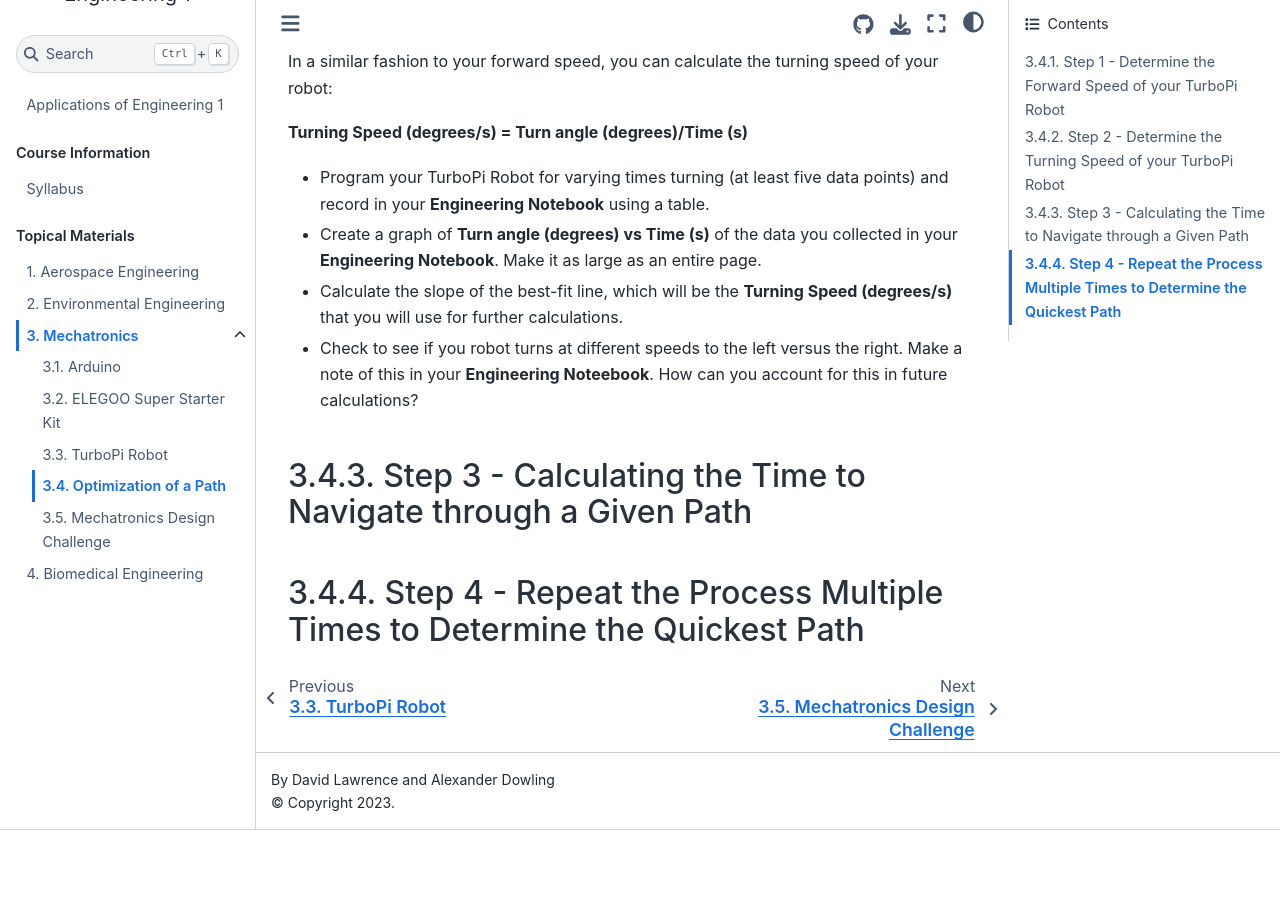
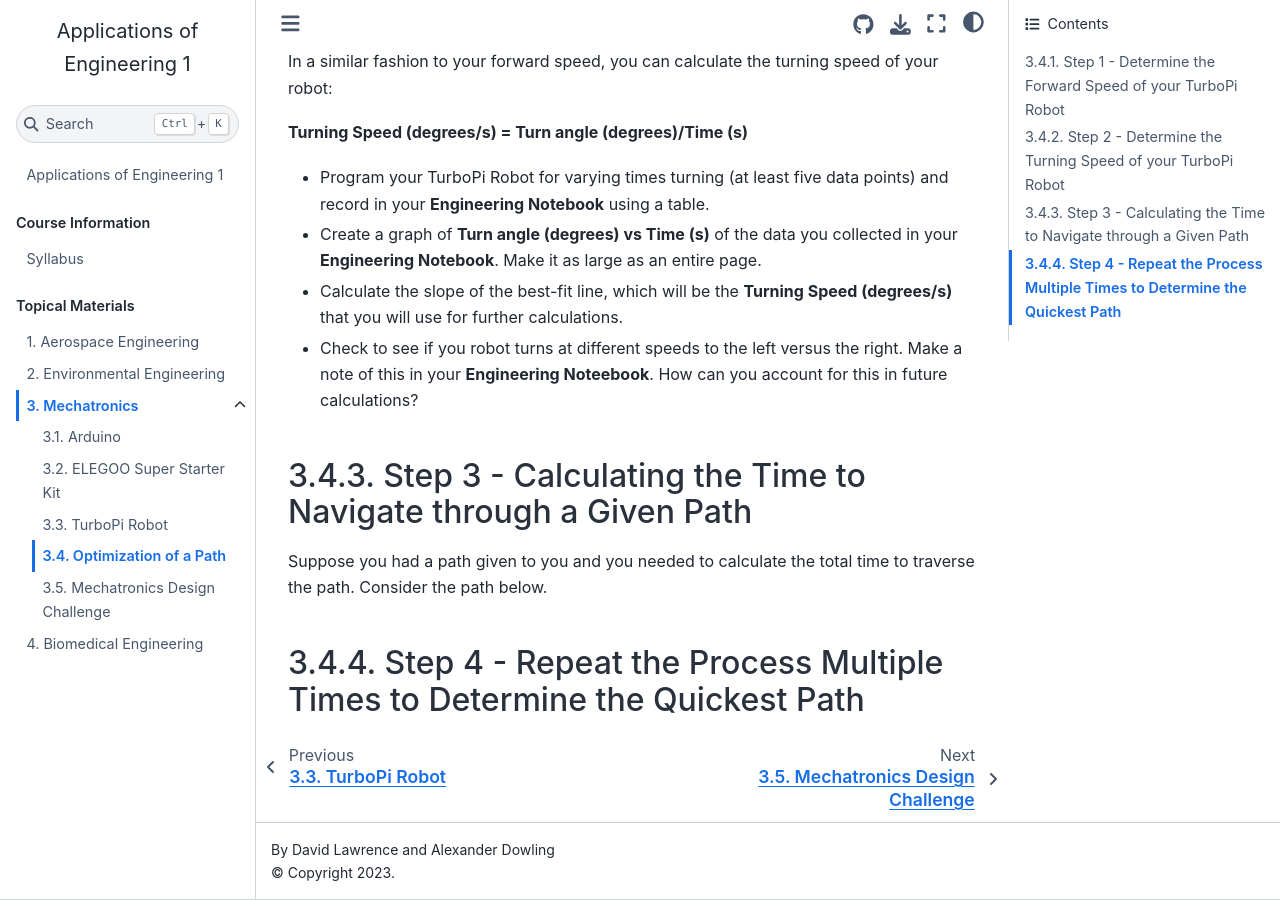
Before and after one commit to Culver-Academies/engineering1, a Jupyter Book: the page built from mech/optimization.md, in a window 1280 px wide and 900 px high, scrolled down 796 px. Built offline with Jupyter Book 1.0.4 settings and Sphinx 7.4.7 and the Sphinx Book theme 1.1.4, drawn with Linux system fonts in a browser that asks for light colours; before the commit the page ends 1626 px from its top, so only the background shows below that.

Commit message:
Update optimization.md

```diff
--- a/mech/optimization.md
+++ b/mech/optimization.md
@@ -26,4 +26,6 @@ In a similar fashion to your forward speed, you can calculate the turning speed
 
 ## Step 3 - Calculating the Time to Navigate through a Given Path
 
+Suppose you had a path given to you and you needed to calculate the total time to traverse the path. Consider the path below.
+
 ## Step 4 - Repeat the Process Multiple Times to Determine the Quickest Path
```
